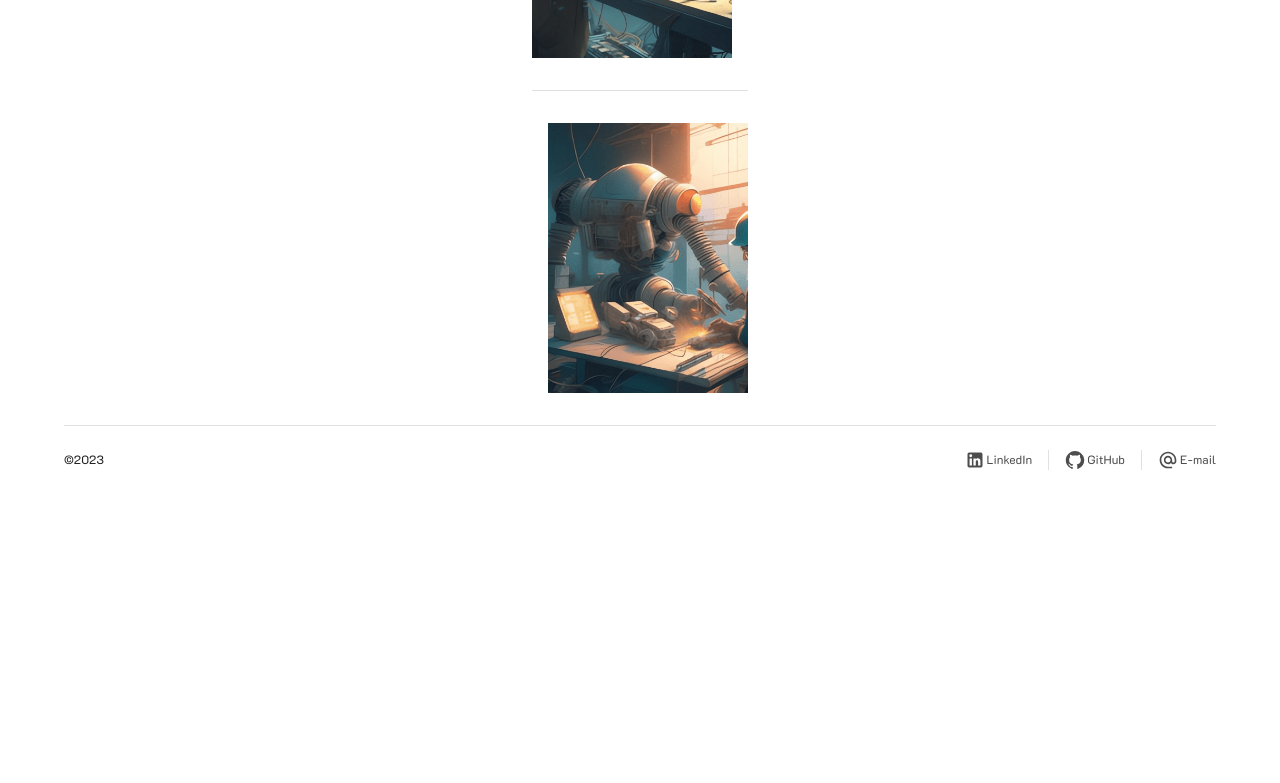
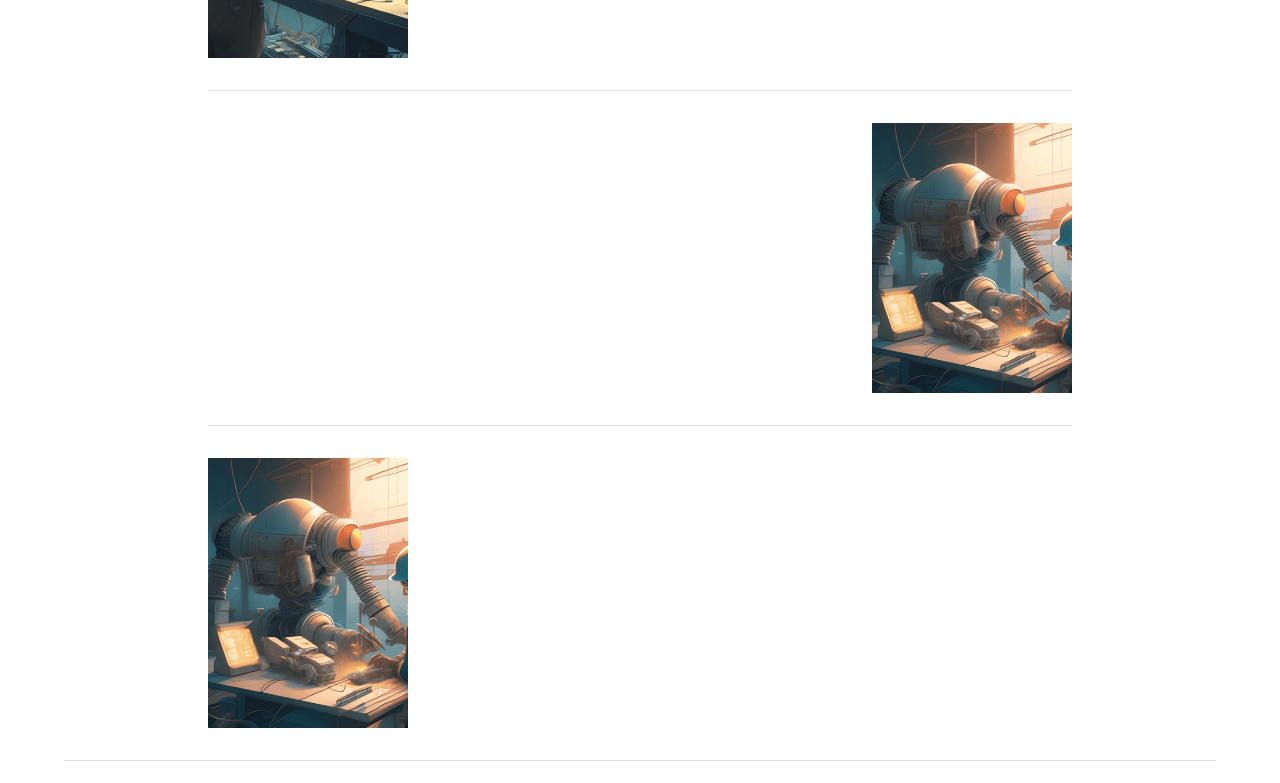
Before and after one commit to KapiSolutions/MyPortfolio, a Next.js app: page / in a window 1280 px wide. Shown: the part 3260-4043 px from the top of the page. Before the commit the page ends 3754 px from the top, so only its background shows below. Built offline with nearby package versions, Linux system fonts and the light colour scheme.

Commit message:
Update data

```diff
--- a/components/sections/aboutMe/AboutMeSection.tsx
+++ b/components/sections/aboutMe/AboutMeSection.tsx
@@ -6,7 +6,8 @@ import sections from "./aboutMe.json";
 import Image from "next/image";
 import img1 from "@/public/img/aboutme-section/1.png";
 import img2 from "@/public/img/aboutme-section/2.png";
-const images = [img1, img2]
+import img3 from "@/public/img/aboutme-section/3.png";
+const images = [img1, img2, img3];
 
 const AboutMeSection = (): JSX.Element => {
   const router = useRouter();
@@ -31,10 +32,10 @@ const AboutMeSection = (): JSX.Element => {
       <Typography variant="h2">{t[locale]?.h}</Typography>
       <Stack spacing={4} alignItems="center" sx={{ margin: "auto", mt: 2, width: isMobile ? "100%" : "75%" }}>
         {sections.map((item, idx) => (
-          <Box key={idx}>
+          <Box key={idx} sx={{ width: "100%" }}>
             <Stack
               direction={isMobile ? "column" : isEven(idx + 1) ? "row-reverse" : "row"}
-              justifyContent={isMobile ? "center" : "center"}
+              justifyContent={isMobile ? "center" : isEven(idx + 1) ? "flex-end" : "flex-start"}
               alignItems="center"
               spacing={2}
               sx={{ width: "100%" }}
@@ -50,9 +51,10 @@ const AboutMeSection = (): JSX.Element => {
               >
                 <Image src={images[idx]} alt="About me image" fill style={{ objectFit: "cover" }} />
               </Box>
-              <Stack spacing={2} sx={{ maxWidth: isMobile ? "100%" : "75%" }}>
+
+              <Stack spacing={2} sx={{ width: isMobile ? "100%" : "75%" }}>
                 <Typography variant="h4" align={isEven(idx + 1) ? (isMobile ? "left" : "right") : "left"}>
-                {item.title[locale]}
+                  {item.title[locale]}
                 </Typography>
                 <Typography variant="body1" align="justify">
                   {item.p1[locale]}
--- a/components/sections/aboutMe/aboutMe.json
+++ b/components/sections/aboutMe/aboutMe.json
@@ -19,12 +19,26 @@
       "pl": "Nagłówek2"
     },
     "p1": {
-      "en": "Lorem Ipsum is simply dummy text of the printing and typesetting industry. Lorem Ipsum has been the industry's standard dummy text ever since the 1500s, when an unknown printer took a galley of type and scrambled it to make a type specimen book. It has survived not only five centuries, but also the leap into electronic typesetting, remaining essentially unchanged. It was p",
+      "en": "I'm Kuba, i was born in Oświęcim in Poland in the early 90's and grew up nearby, in small village of Zaborze. It is a magical place with lots of lakes, forests and other beautiful places with a variety of wild animals which i have explored so much. That's psrobably why i fell in love with traveling and exploring wild, untamed natural landscapes.  I have an optimistic and strong-willed spirit that helps me going through every endeavor with success.",
       "pl": "Nagłówek2"
     },
     "p2": {
-      "en": "",
-      "pl": ""
+      "en": "I embrace thrilling experiences, finding joy in skate/snowboarding and parkour, as they allow me to push my physical limits and feel alive. Otherhand music is my soul's language, and helps me find solace and also expression through playing the ukulele and harmonica.",
+      "pl": "Nagłówek2"
+    }
+  },
+  {
+    "title": {
+      "en": "Trip to Nowhere",
+      "pl": "Trip to Nowhere"
+    },
+    "p1": {
+      "en": "asdsadasdada",
+      "pl": "Nagłówek2"
+    },
+    "p2": {
+      "en": "asdasd",
+      "pl": "Nagłówek2"
     }
   }
 ]
```
Also changed, not shown: public/img/aboutme-section/3.png (added).
